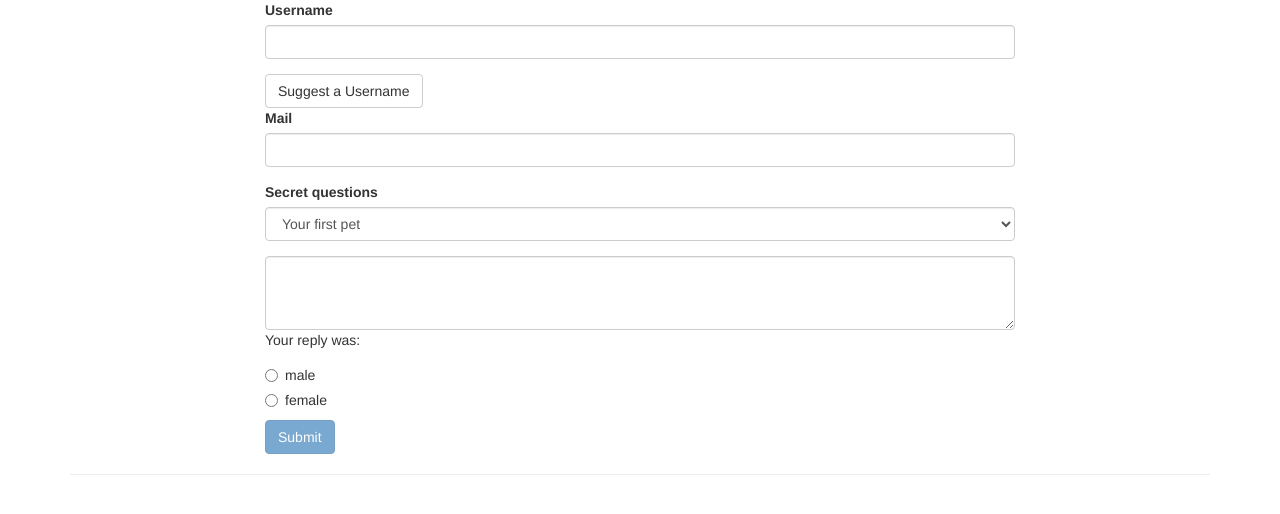
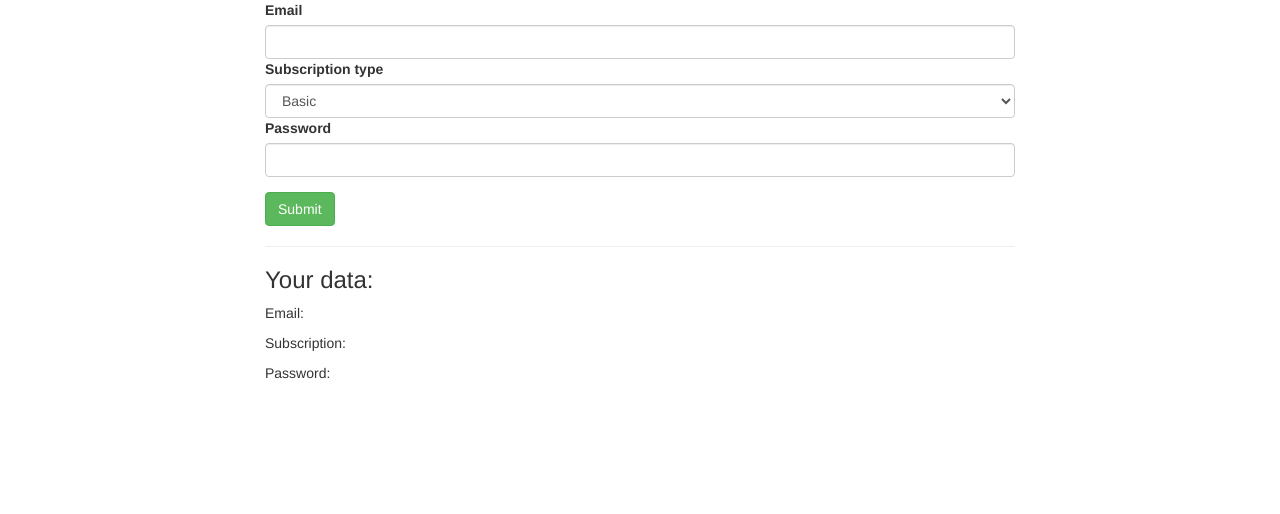
Before and after one commit to mc-carthy/ngChunks, an Angular app in the folder forms/: page / in a window 1280 px wide. Shown: the top 514 px of the page. Built offline with nearby package versions, Linux system fonts and the light colour scheme.

Commit message:
Set up basic form for assignment

```diff
--- a/forms/src/app/app.component.html
+++ b/forms/src/app/app.component.html
@@ -1,4 +1,5 @@
-<div class="container">
+<app-form-assignment></app-form-assignment>
+<!-- <div class="container">
     <div class="row">
         <div class="col-xs-12 col-sm-10 col-md-8 col-sm-offset-1 col-md-offset-2">
             <form (ngSubmit)="onSubmit(f)" #f="ngForm">
@@ -101,4 +102,4 @@
         <p>Secret Answer: {{ user.secretAnswer }}</p>
         <p>Gender: {{ user.gender }}</p>
     </div>
-</div>
+</div> -->
--- a/forms/src/app/app.module.ts
+++ b/forms/src/app/app.module.ts
@@ -3,10 +3,12 @@ import { BrowserModule } from '@angular/platform-browser';
 import { FormsModule } from '@angular/forms';
 
 import { AppComponent } from './app.component';
+import { FormAssignmentComponent } from './form-assignment/form-assignment.component';
 
 @NgModule({
   declarations: [
-    AppComponent
+    AppComponent,
+    FormAssignmentComponent
   ],
   imports: [
     BrowserModule,
--- /dev/null
+++ b/forms/src/app/form-assignment/form-assignment.component.html
@@ -0,0 +1,42 @@
+<div class="container">
+    <div class="row">
+        <div class="col-xs-12 col-sm-10 col-md-8 col-sm-offset-1 col-md-offset-2">
+            <form (ngSubmit)="onSubmit(f)" #f="ngForm">
+                <div class="form-group">
+                    <label for="email">Email</label>
+                    <input
+                        type="email"
+                        required
+                        email
+                        class="form-control"
+                    >
+
+                    <label for="subscription">Subscription type</label>
+                    <select
+                        name="subscription"
+                        required
+                        class="form-control"
+                    >
+                        <option value="basic">Basic</option>
+                        <option value="advanced">Advanced</option>
+                        <option value="pro">Pro</option>
+                    </select>
+
+                    <label for="password">Password</label>
+                    <input
+                        type="password"
+                        required
+                        class="form-control"
+                    >
+
+                </div>
+            </form>
+            <button class="btn btn-success" type="button">Submit</button>
+            <hr>
+            <h3>Your data:</h3>
+            <p>Email: </p>
+            <p>Subscription: </p>
+            <p>Password: </p>
+        </div>
+    </div>
+</div>
--- /dev/null
+++ b/forms/src/app/form-assignment/form-assignment.component.ts
@@ -0,0 +1,15 @@
+import { Component, OnInit } from '@angular/core';
+
+@Component({
+  selector: 'app-form-assignment',
+  templateUrl: './form-assignment.component.html',
+  styleUrls: ['./form-assignment.component.css']
+})
+export class FormAssignmentComponent implements OnInit {
+
+  constructor() { }
+
+  ngOnInit() {
+  }
+
+}
```
Also changed, not shown: forms/src/app/form-assignment/form-assignment.component.css (added), 1 other file (tests, documents, lock files or other folders).
